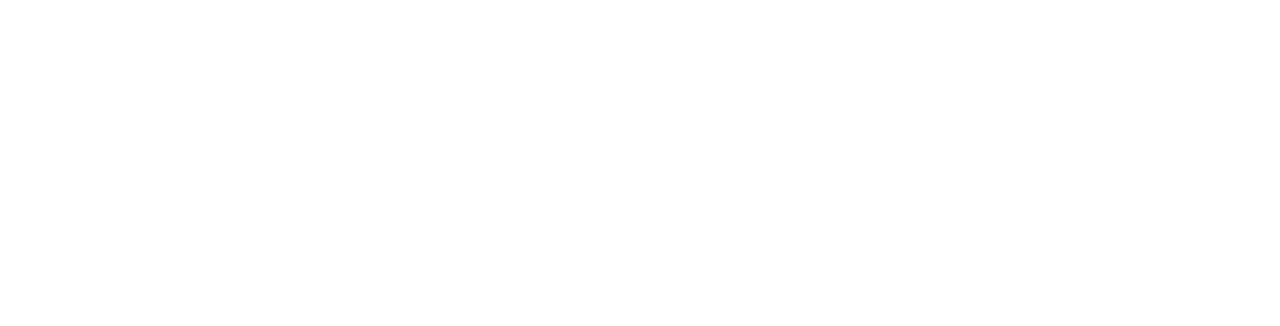
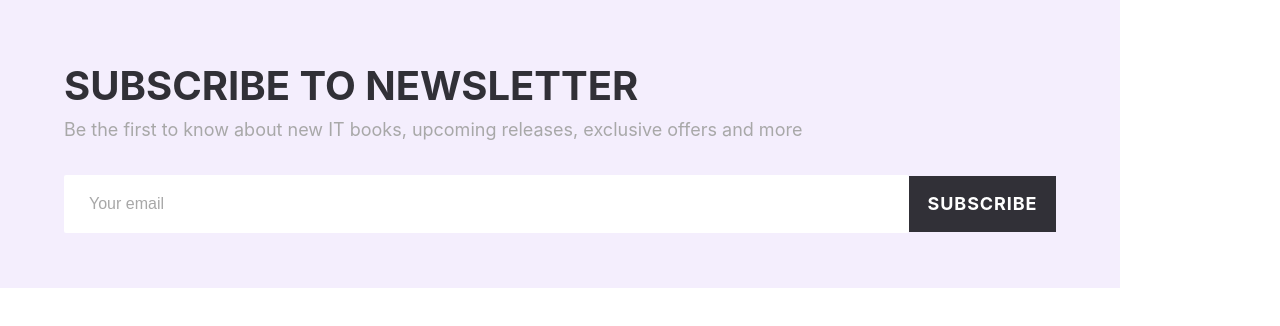
Before and after one commit to Juju1321/Bookstore, a React (Create React App) app: page / in a window 1280 px wide. Shown: the top 326 px of the page. Built offline with nearby package versions, Linux system fonts and the light colour scheme.

Commit message:
add component subscribe

```diff
--- a/src/App.tsx
+++ b/src/App.tsx
@@ -1,7 +1,17 @@
 import React from "react";
+import Subscribe from "src/components/Subscribe";
 
 const App = () => {
-  return <div></div>;
+  return (
+    <div>
+      <Subscribe
+        title={"Subscribe to newsletter"}
+        description={
+          "Be the first to know about new IT books, upcoming releases, exclusive offers and more"
+        }
+      />
+    </div>
+  );
 };
 
 export default App;
--- a/src/components/Input/Input.module.scss
+++ b/src/components/Input/Input.module.scss
@@ -3,7 +3,6 @@
 .container {
   display: flex;
   flex-direction: column;
-  gap: 4px;
 }
 
 .title {
@@ -12,6 +11,7 @@
   font-size: 16px;
   line-height: 32px;
   color: $primary;
+  margin-bottom: 4px;
 }
 
 .input {
--- a/src/components/Input/Input.tsx
+++ b/src/components/Input/Input.tsx
@@ -4,13 +4,14 @@
 import styles from "./Input.module.scss";
 
 type InputProps = {
-  title: string;
+  title?: string;
   value: string;
   onChange: (value: string) => void;
   placeholder: string;
   type: string;
   errorText?: string;
   disabled?: boolean;
+  className?: string,
 };
 
 const Input: FC<InputProps> = ({
@@ -21,6 +22,7 @@
   errorText,
   disabled,
   type,
+    className
 }) => {
   const onChangeInputText = (event: ChangeEvent<HTMLInputElement>) => {
     onChange(event.target.value);
@@ -28,14 +30,14 @@
 
   return (
     <div className={styles.container}>
-      <div className={styles.title}>{title}</div>
+      {title && <div className={styles.title}>{title}</div>}
       <input
         placeholder={placeholder}
         onChange={onChangeInputText}
         value={value}
         type={type}
         disabled={disabled}
-        className={classNames(styles.input, {
+        className={classNames(styles.input, className, {
           [styles.disabledInput]: disabled,
           [styles.errorInput]: errorText,
         })}
--- /dev/null
+++ b/src/components/Subscribe/Subscribe.module.scss
@@ -0,0 +1,62 @@
+@import "src/assets/colors";
+@import "src/assets/mixins";
+
+.container {
+  display: flex;
+  flex-direction: column;
+  padding: 56px 64px;
+  background-color: $purple;
+  max-width: 1120px;
+  box-sizing: border-box;
+}
+
+.title {
+  @include secondaryHeadline();
+  text-transform: uppercase;
+}
+
+.description {
+  font-style: normal;
+  font-weight: 400;
+  font-size: 18px;
+  line-height: 28px;
+  color: $secondary;
+  margin-bottom: 32px;
+}
+
+.inputButtonContainer {
+  display: flex;
+  align-items: center;
+  box-sizing: border-box;
+  height: 56px;
+}
+
+.input {
+  line-height: 24px;
+  padding: 16px 24px;
+  border-radius: 2px;
+  width: 845px;
+  border: 1px solid transparent;
+  &:active {
+    line-height: 24px;
+    padding: 16px 24px;
+    border-radius: 2px;
+    border: 1px solid $gray;
+  }
+  &:focus {
+    line-height: 24px;
+    padding: 16px 24px;
+    border-radius: 2px;
+    border: 1px solid $gray;
+  }
+}
+
+.button {
+  width: 147px;
+  font-style: normal;
+  font-weight: 700;
+  font-size: 18px;
+  line-height: 24px;
+  padding: 16px 0;
+  height: 56px;
+}
--- /dev/null
+++ b/src/components/Subscribe/Subscribe.tsx
@@ -0,0 +1,40 @@
+import React, { FC, useState } from "react";
+
+import Input from "src/components/Input";
+import Button from "src/components/Button";
+import { ButtonType } from "src/utils/@globalTypes";
+import styles from "./Subscribe.module.scss";
+
+type SubscribeProps = {
+  title: string;
+  description: string;
+};
+
+const Subscribe: FC<SubscribeProps> = ({ title, description }) => {
+  const [email, setEmail] = useState("");
+  const onChange = (value: string) => setEmail(value);
+
+  return (
+    <div className={styles.container}>
+      <div className={styles.title}>{title}</div>
+      <div className={styles.description}>{description}</div>
+      <div className={styles.inputButtonContainer}>
+        <Input
+          value={email}
+          onChange={onChange}
+          placeholder={"Your email"}
+          type={"text"}
+          className={styles.input}
+        />
+        <Button
+          className={styles.button}
+          title={"Subscribe"}
+          onClick={() => {}}
+          type={ButtonType.Primary}
+        />
+      </div>
+    </div>
+  );
+};
+
+export default Subscribe;
--- /dev/null
+++ b/src/components/Subscribe/index.ts
@@ -0,0 +1 @@
+export { default } from "./Subscribe";
```
